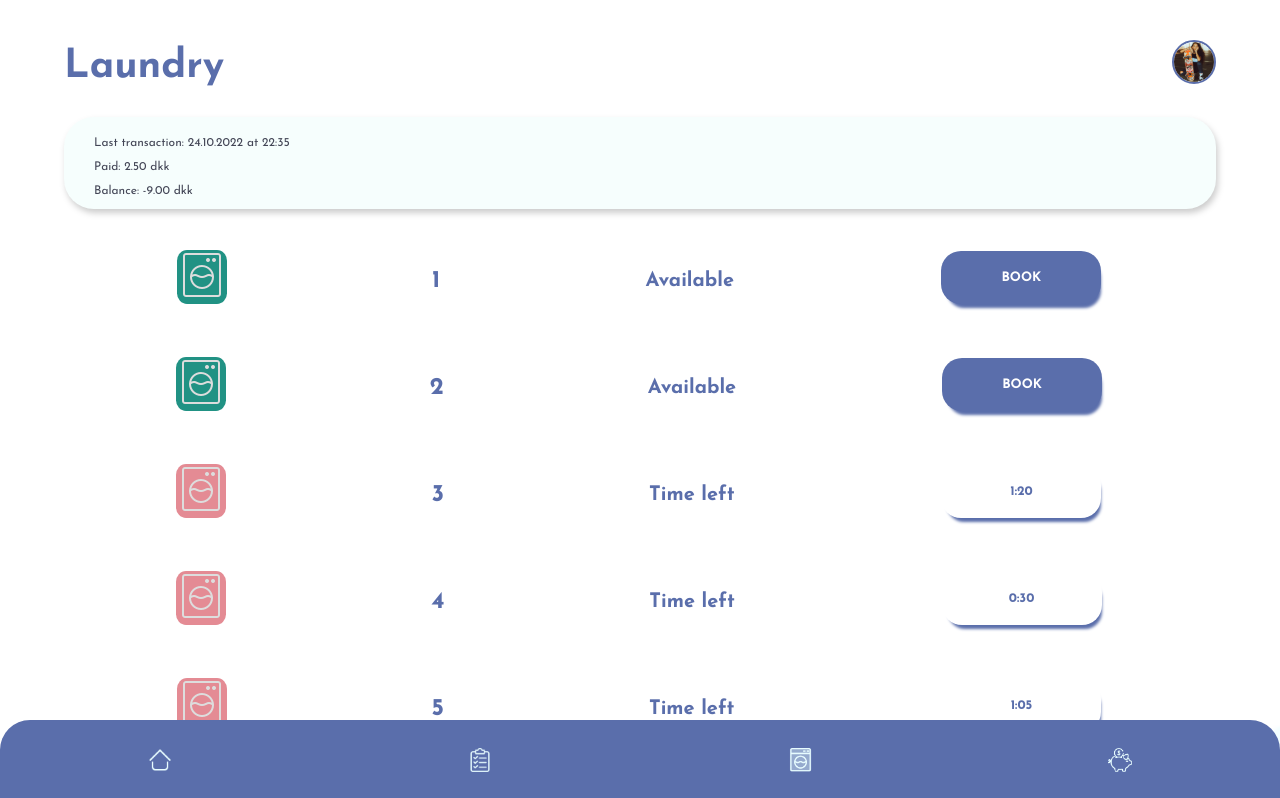
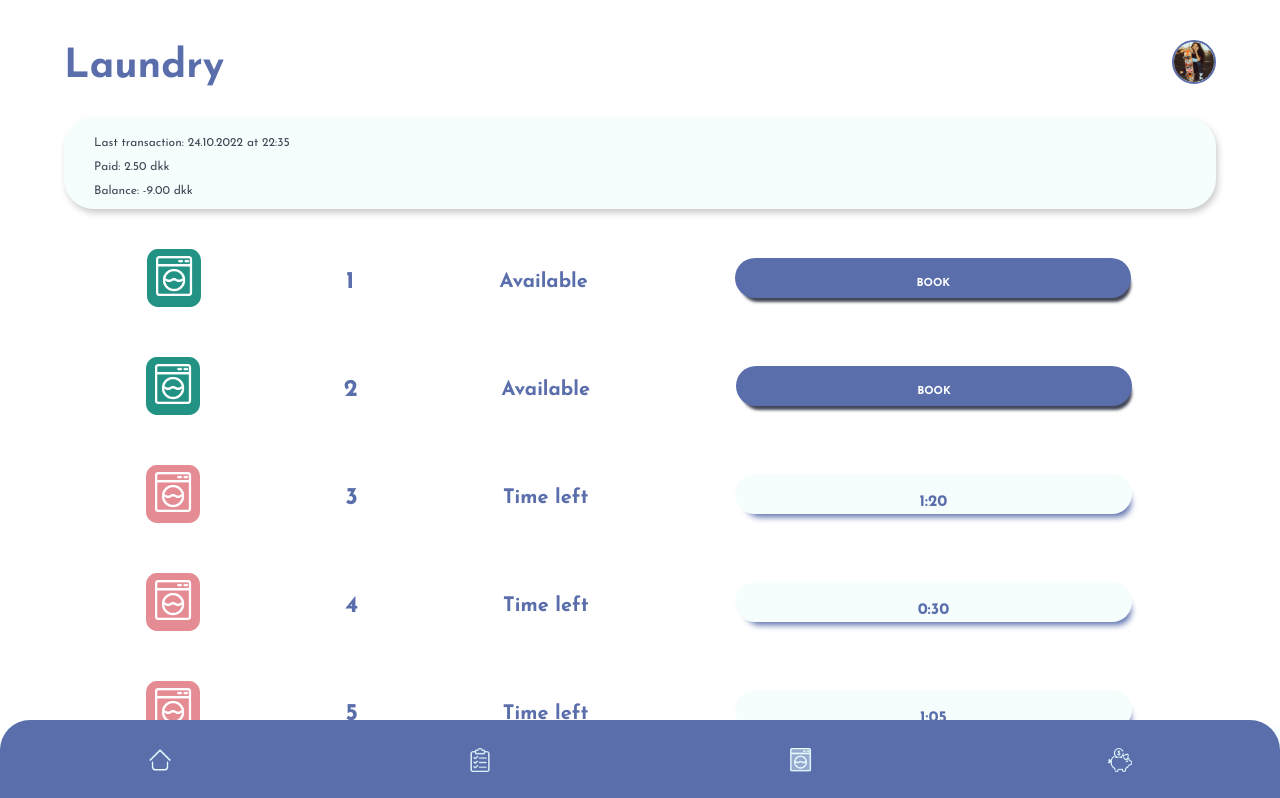
Before and after one commit to vlkeniko/dorm8s, a React (Create React App) app: page /laundry in a window 1280 px wide. Shown: the top 798 px of the page. Built offline with nearby package versions, Linux system fonts and the light colour scheme; a web font is replaced by a local one.

Commit message:
laundry styling

```diff
--- a/src/App.css
+++ b/src/App.css
@@ -434,6 +434,11 @@ body {
   background-color: var(--available);
 }
 
+.icon img {
+  padding: 7px;
+  width: 40px;
+}
+
 .unavailable {
   background-color: var(--unavailable);
 }
@@ -452,10 +457,41 @@ body {
 
 .bookbutton {
   color: white;
-  /*width: 20%;
-    height: 25px; */
+  width: 35%;
+  height: 25px;
   background-color: #5A6EAB;
   text-transform: uppercase;
+  font-size: 11px;
+  text-align: center;
+  box-shadow: 3px 7px 3px -3px #434656;
+}
+
+.bookbutton-unavailable {
+  color: #5A6EAB;
+  background-color: var(--white);
+  font-size: 16px;
+  padding-top: 20px;
+  padding-bottom: 20px;
+  border-radius: 20px;
+  border: none;
+  -webkit-box-shadow: 5px 9px 3px -3px #5A6EAB;
+  box-shadow: 5px 9px 6px -6px #5A6EAB;
+  background-color: #F6FEFD;
+  width: 35%;
+  height: 25px;
+}
+
+.bookbutton-unavailable:hover {
+  color: #5A6EAB;
+  background-color: var(--white);
+  font-size: 16px;
+  padding-top: 20px;
+  padding-bottom: 20px;
+  border-radius: 20px;
+  border: none;
+  -webkit-box-shadow: 5px 9px 3px -3px #5A6EAB;
+  box-shadow: 5px 9px 6px -6px #5A6EAB;
+  background-color: #F6FEFD;
 }
 
 
--- a/src/components/WM/Machine.js
+++ b/src/components/WM/Machine.js
@@ -11,7 +11,7 @@ export default function Machine(props) {
         }
       >
         <img
-          src={require("../../pictures/laundry.png")}
+          src={require("../../pictures/laundry-white.png")}
           alt="Icon with a washing machine"
         />
       </div>
@@ -23,7 +23,7 @@ export default function Machine(props) {
 
       <button
         /* Here we set the button's styling and an onClick() alert if needed */
-        className={props.available === "yes" ? "bookbutton" : "finance-button"}
+        className={props.available === "yes" ? "bookbutton" : "bookbutton-unavailable"}
         onClick={() =>
           props.available === "no"
             ? alert("You can't book this machine yet!")
```
Also changed, not shown: src/pictures/laundry-white.png (added).
